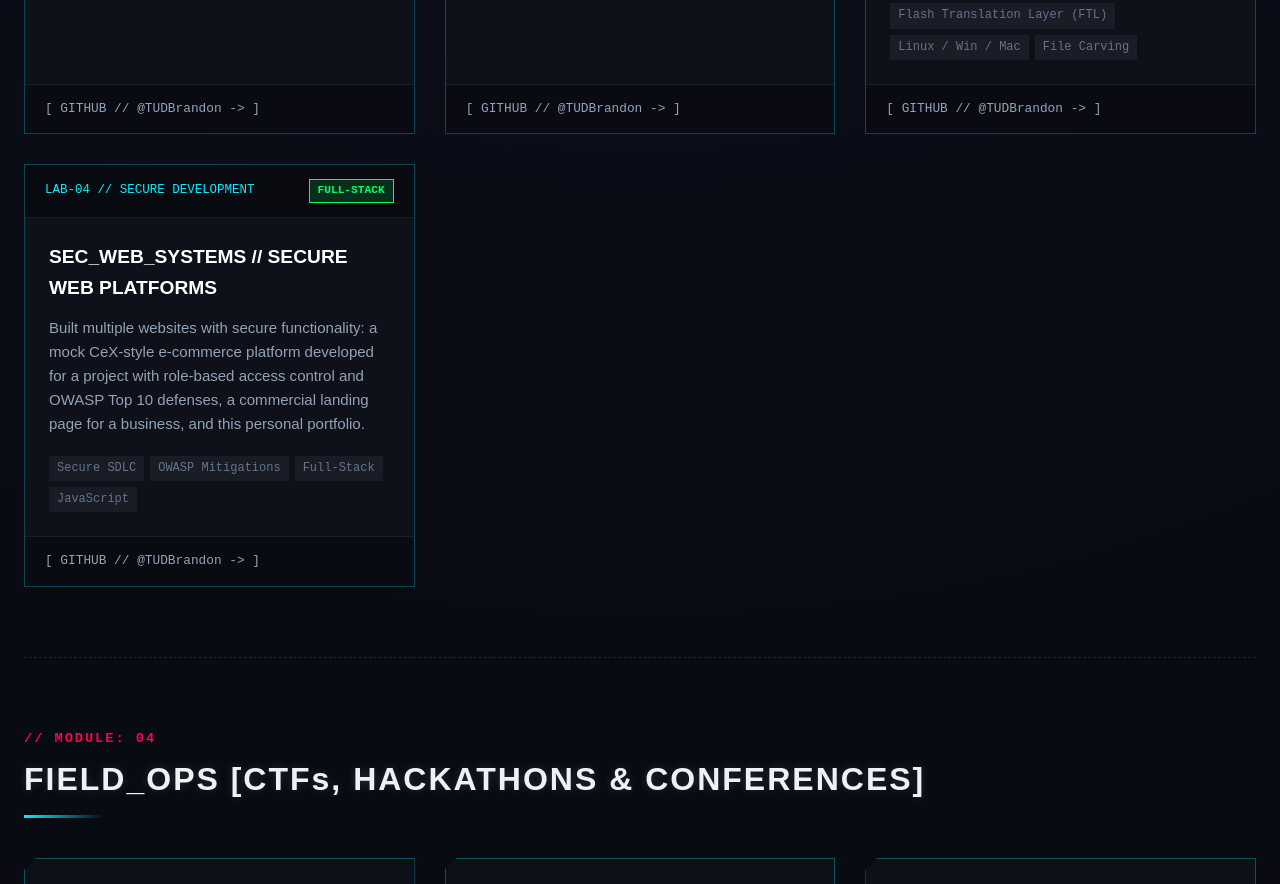
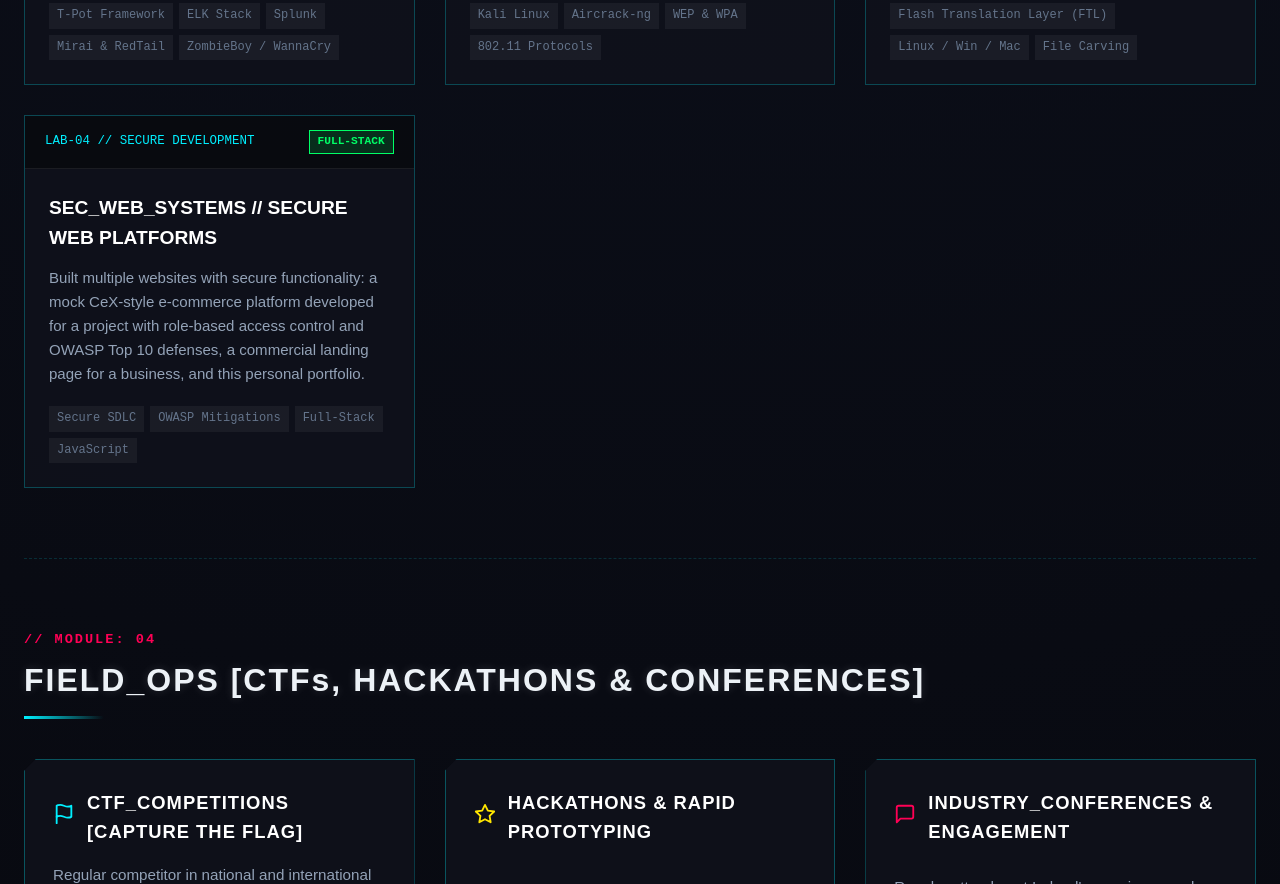
Before and after one commit to TUDBrandon/cyberpunk-portfolio, a plain HTML site: page index.html in a window 1280 px wide. Shown: the part 2274-3158 px from the top of the page. Drawn offline with Linux system fonts and the light colour scheme.

Commit message:
Remove misleading GitHub repo links from project cards

```diff
--- a/index.html
+++ b/index.html
@@ -299,11 +299,6 @@
                             <span>ZombieBoy / WannaCry</span>
                         </div>
                     </div>
-                    <div class="project-footer">
-                        <a href="https://github.com/TUDBrandon" target="_blank" rel="noopener noreferrer" class="project-link">
-                            <span>[ GITHUB // @TUDBrandon -> ]</span>
-                        </a>
-                    </div>
                 </article>
 
                 <!-- Project 2: Wireless Security & Password Cracking Lab -->
@@ -323,11 +318,6 @@
                             <span>WEP & WPA</span>
                             <span>802.11 Protocols</span>
                         </div>
-                    </div>
-                    <div class="project-footer">
-                        <a href="https://github.com/TUDBrandon" target="_blank" rel="noopener noreferrer" class="project-link">
-                            <span>[ GITHUB // @TUDBrandon -> ]</span>
-                        </a>
                     </div>
                 </article>
 
@@ -350,11 +340,6 @@
                             <span>File Carving</span>
                         </div>
                     </div>
-                    <div class="project-footer">
-                        <a href="https://github.com/TUDBrandon" target="_blank" rel="noopener noreferrer" class="project-link">
-                            <span>[ GITHUB // @TUDBrandon -> ]</span>
-                        </a>
-                    </div>
                 </article>
 
                 <!-- Project 4: Secure Web Systems & Deployments -->
@@ -374,11 +359,6 @@
                             <span>Full-Stack</span>
                             <span>JavaScript</span>
                         </div>
-                    </div>
-                    <div class="project-footer">
-                        <a href="https://github.com/TUDBrandon" target="_blank" rel="noopener noreferrer" class="project-link">
-                            <span>[ GITHUB // @TUDBrandon -> ]</span>
-                        </a>
                     </div>
                 </article>
             </div>
```
